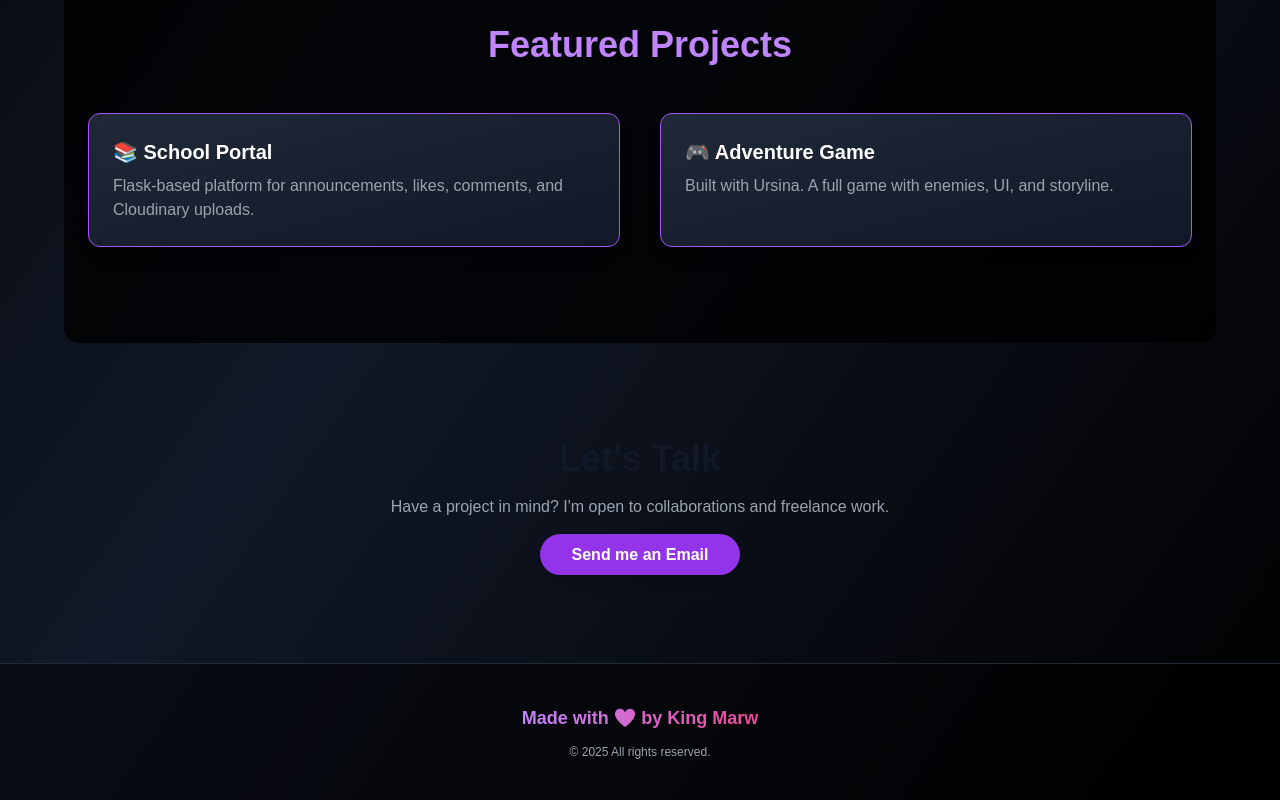
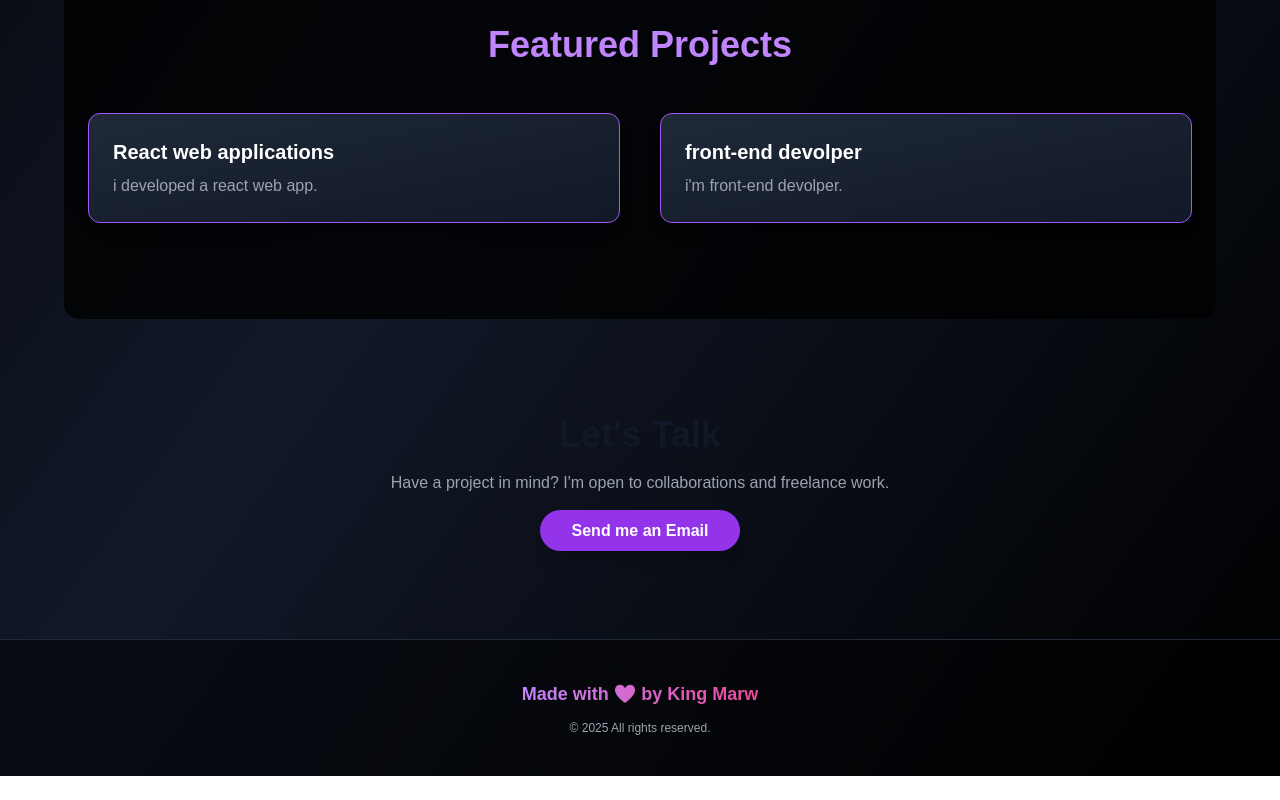
Before and after one commit to Kingmarw/kingmarw, a React (Vite) app: page / in a window 1280 px wide. Shown: the part 1030-1830 px from the top of the page. After the commit the page ends 1806 px from the top, so only its background shows below. Built offline with nearby package versions, Linux system fonts and the light colour scheme.

Commit message:
Update App.jsx

```diff
--- a/src/App.jsx
+++ b/src/App.jsx
@@ -61,15 +61,15 @@ export default function App() {
             whileHover={{ scale: 1.05 }}
             className="bg-gradient-to-br from-gray-800 to-gray-900 rounded-xl p-6 shadow-lg hover:shadow-2xl transition duration-300 border border-purple-500"
           >
-            <h4 className="text-xl font-semibold mb-2">📚 School Portal</h4>
-            <p className="text-gray-400">Flask-based platform for announcements, likes, comments, and Cloudinary uploads.</p>
+            <h4 className="text-xl font-semibold mb-2">React web applications</h4>
+            <p className="text-gray-400">i developed a react web app.</p>
           </motion.div>
           <motion.div
             whileHover={{ scale: 1.05 }}
             className="bg-gradient-to-br from-gray-800 to-gray-900 rounded-xl p-6 shadow-lg hover:shadow-2xl transition duration-300 border border-purple-500"
           >
-            <h4 className="text-xl font-semibold mb-2">🎮 Adventure Game</h4>
-            <p className="text-gray-400">Built with Ursina. A full game with enemies, UI, and storyline.</p>
+            <h4 className="text-xl font-semibold mb-2">front-end devolper</h4>
+            <p className="text-gray-400">i'm front-end devolper.</p>
           </motion.div>
         </div>
       </section>
```
